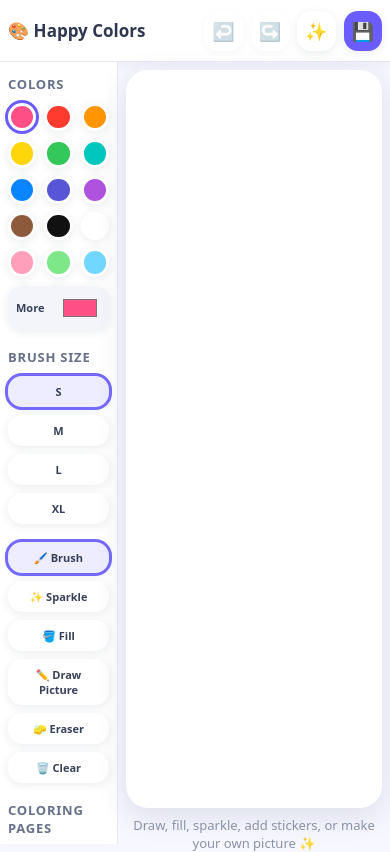
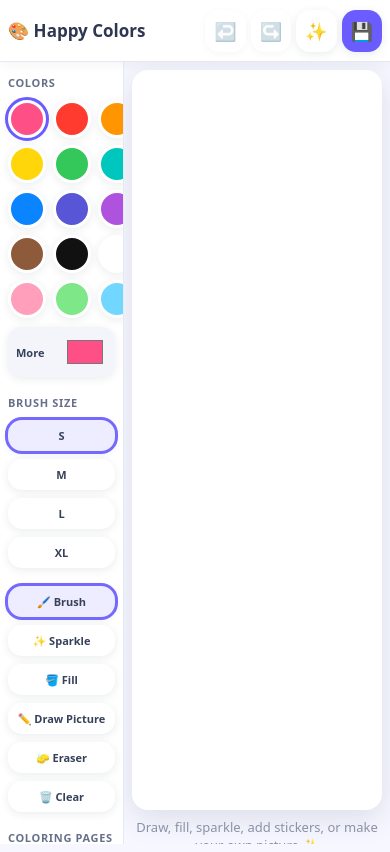
Before and after one commit to lienahu/Happy-Coloring, a plain HTML site: page index.html in a window 390 px wide. Both pictures are taken after a click on the button 22 px from the left and 117 px from the top of the page. Drawn offline with Linux system fonts and the light colour scheme.

Commit message:
Improve iPad and mobile support

```diff
--- a/app.js
+++ b/app.js
@@ -1,12 +1,23 @@
 const canvas=document.getElementById("canvas"),ctx=canvas.getContext("2d",{willReadFrequently:true});
+
+function syncAppHeight(){
+  document.documentElement.style.setProperty("--app-height", `${window.innerHeight}px`);
+}
+syncAppHeight();
+window.addEventListener("resize", syncAppHeight, {passive:true});
+window.addEventListener("orientationchange", ()=>setTimeout(syncAppHeight, 80), {passive:true});
+
 const palette=["#ff4f87","#ff3b30","#ff9500","#ffd60a","#34c759","#00c7be","#0a84ff","#5856d6","#af52de","#8e5a3c","#111111","#ffffff","#ff9fbb","#7ee787","#72d7ff"];
 let color=palette[0],size=8,tool="brush",drawing=false,last=null,history=[],redo=[],background="#ffffff",selectedSticker=null;
 
-function W(){return canvas.width/devicePixelRatio} function H(){return canvas.height/devicePixelRatio}
+function W(){return canvas.width/devicePixelRatio}
+function H(){return canvas.height/devicePixelRatio}
 function fitCanvas(){
- const r=canvas.getBoundingClientRect(),old=document.createElement("canvas");old.width=canvas.width;old.height=canvas.height;
+ const r=canvas.getBoundingClientRect(),old=document.createElement("canvas");
+ old.width=canvas.width;old.height=canvas.height;
  if(old.width&&old.height)old.getContext("2d").drawImage(canvas,0,0);
- canvas.width=Math.max(300,Math.floor(r.width*devicePixelRatio));canvas.height=Math.max(300,Math.floor(r.height*devicePixelRatio));
+ canvas.width=Math.max(300,Math.floor(r.width*devicePixelRatio));
+ canvas.height=Math.max(300,Math.floor(r.height*devicePixelRatio));
  ctx.setTransform(devicePixelRatio,0,0,devicePixelRatio,0,0);
  if(old.width&&old.height)ctx.drawImage(old,0,0,old.width,old.height,0,0,r.width,r.height);
 }
@@ -18,49 +29,117 @@ function p(e){const r=canvas.getBoundingClientRect();return{x:e.clientX-r.left,y
 function hex(h){h=h.replace("#","");let n=parseInt(h,16);return[(n>>16)&255,(n>>8)&255,n&255,255]}
 function floodFill(xCss,yCss,fillHex){
  const sx=canvas.width/canvas.clientWidth,sy=canvas.height/canvas.clientHeight;
- const x0=Math.floor(xCss*sx),y0=Math.floor(yCss*sy),im=ctx.getImageData(0,0,canvas.width,canvas.height),d=im.data,w=im.width,h=im.height;
+ const x0=Math.floor(xCss*sx),y0=Math.floor(yCss*sy);
+ const im=ctx.getImageData(0,0,canvas.width,canvas.height),d=im.data,w=im.width,h=im.height;
  const ii=(y0*w+x0)*4,target=[d[ii],d[ii+1],d[ii+2],d[ii+3]],fill=hex(fillHex),tol=45;
  if(Math.abs(target[0]-fill[0])+Math.abs(target[1]-fill[1])+Math.abs(target[2]-fill[2])<10)return;
  const seen=new Uint8Array(w*h),q=[[x0,y0]];
  while(q.length){
-  const [x,y]=q.pop();if(x<0||y<0||x>=w||y>=h)continue;const pos=y*w+x;if(seen[pos])continue;seen[pos]=1;const i=pos*4;
+  const [x,y]=q.pop();
+  if(x<0||y<0||x>=w||y>=h)continue;
+  const pos=y*w+x;if(seen[pos])continue;seen[pos]=1;const i=pos*4;
   const diff=Math.abs(d[i]-target[0])+Math.abs(d[i+1]-target[1])+Math.abs(d[i+2]-target[2])+Math.abs(d[i+3]-target[3]);
-  if(diff>tol)continue;d[i]=fill[0];d[i+1]=fill[1];d[i+2]=fill[2];d[i+3]=255;
+  if(diff>tol)continue;
+  d[i]=fill[0];d[i+1]=fill[1];d[i+2]=fill[2];d[i+3]=255;
   q.push([x+1,y],[x-1,y],[x,y+1],[x,y-1]);
  }
  ctx.putImageData(im,0,0)
 }
 function sparkle(a,b){
  let dx=b.x-a.x,dy=b.y-a.y,n=Math.max(1,Math.floor(Math.hypot(dx,dy)/6));
- for(let i=0;i<n;i++){if(Math.random()>.6)continue;let t=Math.random(),x=a.x+dx*t+(Math.random()-.5)*size,y=a.y+dy*t+(Math.random()-.5)*size,r=Math.max(1,size*.08);
-  ctx.save();ctx.fillStyle=Math.random()>.35?"#fff":"#fff0a8";ctx.globalAlpha=.9;ctx.beginPath();ctx.arc(x,y,r,0,Math.PI*2);ctx.fill();ctx.restore();}
+ for(let i=0;i<n;i++){
+  if(Math.random()>.6)continue;
+  let t=Math.random(),x=a.x+dx*t+(Math.random()-.5)*size,y=a.y+dy*t+(Math.random()-.5)*size,r=Math.max(1,size*.08);
+  ctx.save();ctx.fillStyle=Math.random()>.35?"#fff":"#fff0a8";ctx.globalAlpha=.9;
+  ctx.beginPath();ctx.arc(x,y,r,0,Math.PI*2);ctx.fill();ctx.restore();
+ }
 }
 function start(e){
  const pt=p(e);
- if(selectedSticker){ctx.save();ctx.font="48px serif";ctx.textAlign="center";ctx.textBaseline="middle";ctx.fillText(selectedSticker,pt.x,pt.y);ctx.restore();snap();return}
+ if(selectedSticker){
+   ctx.save();ctx.font="48px serif";ctx.textAlign="center";ctx.textBaseline="middle";
+   ctx.fillText(selectedSticker,pt.x,pt.y);ctx.restore();snap();return;
+ }
  if(tool==="bucket"){floodFill(pt.x,pt.y,color);snap();return}
- drawing=true;last=pt;ctx.beginPath();ctx.moveTo(pt.x,pt.y);e.preventDefault()
+ drawing=true;last=pt;ctx.beginPath();ctx.moveTo(pt.x,pt.y);
+ if(canvas.setPointerCapture){try{canvas.setPointerCapture(e.pointerId)}catch(_){}}
+ e.preventDefault()
 }
-function move(e){if(!drawing)return;const pt=p(e);ctx.lineCap="round";ctx.lineJoin="round";ctx.globalCompositeOperation=tool==="eraser"?"destination-out":"source-over";
- ctx.strokeStyle=tool==="outline"?"#22252d":color;ctx.lineWidth=tool==="outline"?Math.max(2,Math.min(size,6)):size;ctx.lineTo(pt.x,pt.y);ctx.stroke();if(tool==="sparkle")sparkle(last,pt);ctx.beginPath();ctx.moveTo(pt.x,pt.y);last=pt;e.preventDefault()}
-function end(){if(drawing){drawing=false;ctx.beginPath();snap()}}
-canvas.addEventListener("pointerdown",start);canvas.addEventListener("pointermove",move);window.addEventListener("pointerup",end);canvas.addEventListener("pointercancel",end);
+function move(e){
+ if(!drawing)return;
+ const pt=p(e);
+ ctx.lineCap="round";ctx.lineJoin="round";
+ ctx.globalCompositeOperation=tool==="eraser"?"destination-out":"source-over";
+ ctx.strokeStyle=tool==="outline"?"#22252d":color;
+ ctx.lineWidth=tool==="outline"?Math.max(2,Math.min(size,6)):size;
+ ctx.lineTo(pt.x,pt.y);ctx.stroke();
+ if(tool==="sparkle")sparkle(last,pt);
+ ctx.beginPath();ctx.moveTo(pt.x,pt.y);last=pt;e.preventDefault()
+}
+function end(e){
+ if(drawing){drawing=false;ctx.beginPath();snap()}
+ if(e&&canvas.releasePointerCapture){try{canvas.releasePointerCapture(e.pointerId)}catch(_){}}
+}
 
-const pal=document.getElementById("palette");palette.forEach((c,i)=>{const b=document.createElement("button");b.className="swatch"+(i?"":" active");b.style.background=c;b.onclick=()=>{color=c;selectedSticker=null;document.querySelectorAll(".swatch").forEach(x=>x.classList.remove("active"));b.classList.add("active")};pal.appendChild(b)});
+canvas.addEventListener("pointerdown",start);
+canvas.addEventListener("pointermove",move);
+canvas.addEventListener("pointerup",end);
+canvas.addEventListener("pointercancel",end);
+
+const pal=document.getElementById("palette");
+palette.forEach((c,i)=>{
+ const b=document.createElement("button");
+ b.className="swatch"+(i?"":" active");b.style.background=c;
+ b.onclick=()=>{
+   color=c;selectedSticker=null;
+   document.querySelectorAll(".swatch").forEach(x=>x.classList.remove("active"));b.classList.add("active")
+ };
+ pal.appendChild(b)
+});
 colorPicker.oninput=e=>{color=e.target.value;selectedSticker=null};
-document.querySelectorAll(".brush").forEach(b=>b.onclick=()=>{size=+b.dataset.size;document.querySelectorAll(".brush").forEach(x=>x.classList.remove("active"));b.classList.add("active")});
-function setTool(t){tool=t;selectedSticker=null;document.querySelectorAll(".stickers button").forEach(x=>x.classList.remove("active"));["brush","sparkle","bucket","outline","eraser"].forEach(n=>document.getElementById(n+"Btn").classList.toggle("active",t===n))}
-brushBtn.onclick=()=>setTool("brush");sparkleBtn.onclick=()=>setTool("sparkle");bucketBtn.onclick=()=>setTool("bucket");outlineBtn.onclick=()=>setTool("outline");eraserBtn.onclick=()=>setTool("eraser");
-document.querySelectorAll(".stickers button").forEach(b=>b.onclick=()=>{selectedSticker=b.dataset.sticker;document.querySelectorAll(".stickers button").forEach(x=>x.classList.remove("active"));b.classList.add("active")});
+
+document.querySelectorAll(".brush").forEach(b=>b.onclick=()=>{
+ size=+b.dataset.size;
+ document.querySelectorAll(".brush").forEach(x=>x.classList.remove("active"));b.classList.add("active")
+});
+
+function setTool(t){
+ tool=t;selectedSticker=null;
+ document.querySelectorAll(".stickers button").forEach(x=>x.classList.remove("active"));
+ ["brush","sparkle","bucket","outline","eraser"].forEach(n=>document.getElementById(n+"Btn").classList.toggle("active",t===n))
+}
+brushBtn.onclick=()=>setTool("brush");
+sparkleBtn.onclick=()=>setTool("sparkle");
+bucketBtn.onclick=()=>setTool("bucket");
+outlineBtn.onclick=()=>setTool("outline");
+eraserBtn.onclick=()=>setTool("eraser");
+
+document.querySelectorAll(".stickers button").forEach(b=>b.onclick=()=>{
+ selectedSticker=b.dataset.sticker;
+ document.querySelectorAll(".stickers button").forEach(x=>x.classList.remove("active"));b.classList.add("active")
+});
 
 undoBtn.onclick=()=>{if(history.length>1){redo.push(history.pop());restore(history.at(-1));buttons()}};
 redoBtn.onclick=()=>{if(redo.length){let s=redo.pop();history.push(s);restore(s);buttons()}};
-function clearAll(){ctx.clearRect(0,0,W(),H());canvas.style.backgroundImage="none";snap()}
+
+function clearAll(){ctx.clearRect(0,0,W(),H());snap()}
 clearBtn.onclick=()=>{if(confirm("Clear this picture?"))clearAll()};
-newBtn.onclick=()=>confirmModal.classList.remove("hidden");cancelNew.onclick=()=>confirmModal.classList.add("hidden");confirmNew.onclick=()=>{confirmModal.classList.add("hidden");clearAll()};
-saveBtn.onclick=()=>{const out=document.createElement("canvas");out.width=canvas.width;out.height=canvas.height;let o=out.getContext("2d");o.fillStyle=background;o.fillRect(0,0,out.width,out.height);o.drawImage(canvas,0,0);let a=document.createElement("a");a.download="my-coloring.png";a.href=out.toDataURL();a.click()};
+newBtn.onclick=()=>confirmModal.classList.remove("hidden");
+cancelNew.onclick=()=>confirmModal.classList.add("hidden");
+confirmNew.onclick=()=>{confirmModal.classList.add("hidden");clearAll()};
 
-document.querySelectorAll(".bg").forEach(b=>b.onclick=()=>{background=b.dataset.bg;canvas.style.background=background;document.querySelectorAll(".bg").forEach(x=>x.classList.remove("active"));b.classList.add("active")});
+saveBtn.onclick=()=>{
+ const out=document.createElement("canvas");
+ out.width=canvas.width;out.height=canvas.height;
+ let o=out.getContext("2d");
+ o.fillStyle=background;o.fillRect(0,0,out.width,out.height);o.drawImage(canvas,0,0);
+ let a=document.createElement("a");a.download="my-coloring.png";a.href=out.toDataURL();a.click()
+};
+
+document.querySelectorAll(".bg").forEach(b=>b.onclick=()=>{
+ background=b.dataset.bg;canvas.style.background=background;
+ document.querySelectorAll(".bg").forEach(x=>x.classList.remove("active"));b.classList.add("active")
+});
 
 function line(x1,y1,x2,y2){ctx.moveTo(x1,y1);ctx.lineTo(x2,y2)}
 function circle(x,y,r){ctx.moveTo(x+r,y);ctx.arc(x,y,r,0,Math.PI*2)}
@@ -70,13 +149,26 @@ function page(name){
  if(name==="blank"){ctx.restore();snap();return}
  if(name==="unicorn"){circle(cx,cy,110);circle(cx-42,cy-20,9);circle(cx+42,cy-20,9);ctx.moveTo(cx-40,cy+45);ctx.quadraticCurveTo(cx,cy+70,cx+40,cy+45);ctx.moveTo(cx,cy-110);line(cx,cy-110,cx+18,cy-190);line(cx+18,cy-190,cx+42,cy-108);ctx.moveTo(cx-100,cy-55);line(cx-150,cy-100,cx-115,cy-20);ctx.moveTo(cx+100,cy-55);line(cx+150,cy-100,cx+115,cy-20)}
  if(name==="princess"){circle(cx,cy-45,80);ctx.moveTo(cx-80,cy-90);line(cx-50,cy-150,cx-10,cy-105);line(cx-10,cy-105,cx+25,cy-155);line(cx+25,cy-155,cx+75,cy-95);ctx.moveTo(cx-25,cy-20);circle(cx-28,cy-35,7);circle(cx+28,cy-35,7);ctx.moveTo(cx-35,cy+10);ctx.quadraticCurveTo(cx,cy+35,cx+35,cy+10);ctx.moveTo(cx-70,cy+40);line(cx-150,cy+210,cx+150,cy+210);line(cx+150,cy+210,cx+70,cy+40)}
- if(name==="cat"){circle(cx,cy,105);ctx.moveTo(cx-80,cy-75);line(cx-120,cy-150,cx-35,cy-110);ctx.moveTo(cx+80,cy-75);line(cx+120,cy-150,cx+35,cy-110);circle(cx-38,cy-18,9);circle(cx+38,cy-18,9);ctx.moveTo(cx,cy);line(cx-12,cy+18,cx+12,cy+18);ctx.moveTo(cx,cy+18);ctx.quadraticCurveTo(cx-20,cy+40,cx-40,cy+28);ctx.moveTo(cx,cy+18);ctx.quadraticCurveTo(cx+20,cy+40,cx+40,cy+28);[-1,1].forEach(s=>{ctx.moveTo(cx+s*35,cy+10);line(cx+s*125,cy-5,cx+s*155,cy-10);ctx.moveTo(cx+s*35,cy+25);line(cx+s*125,cy+35,cx+s*155,cy+38)})}
+ if(name==="cat"){circle(cx,cy,105);ctx.moveTo(cx-80,cy-75);line(cx-120,cy-150,cx-35,cy-110);ctx.moveTo(cx+80,cy-75);line(cx+120,cy-150,cx+35,cy-110);circle(cx-38,cy-18,9);circle(cx+38,cy-18,9);ctx.moveTo(cx,cy);line(cx-12,cy+18,cx+12,cy+18);ctx.moveTo(cx,cy+18);ctx.quadraticCurveTo(cx-20,cy+40,cx-40,cy+28);ctx.moveTo(cx,cy+18);ctx.quadraticCurveTo(cx+20,cy+40,cx+40,cy+28)}
  if(name==="butterfly"){ctx.moveTo(cx,cy-100);line(cx,cy+120,cx,cy-100);circle(cx,cy-120,18);ctx.moveTo(cx-5,cy-80);ctx.bezierCurveTo(cx-180,cy-210,cx-210,cy+10,cx-20,cy+20);ctx.moveTo(cx+5,cy-80);ctx.bezierCurveTo(cx+180,cy-210,cx+210,cy+10,cx+20,cy+20);ctx.moveTo(cx-15,cy+15);ctx.bezierCurveTo(cx-150,cy+10,cx-160,cy+180,cx-5,cy+105);ctx.moveTo(cx+15,cy+15);ctx.bezierCurveTo(cx+150,cy+10,cx+160,cy+180,cx+5,cy+105)}
- if(name==="dino"){ctx.moveTo(cx-160,cy+100);ctx.bezierCurveTo(cx-220,cy-40,cx-80,cy-170,cx+40,cy-100);ctx.bezierCurveTo(cx+140,cy-150,cx+180,cy-60,cx+120,cy);ctx.bezierCurveTo(cx+90,cy+30,cx+95,cy+100,cx+160,cy+130);ctx.moveTo(cx-160,cy+100);ctx.bezierCurveTo(cx-40,cy+130,cx+70,cy+120,cx+160,cy+130);circle(cx+65,cy-75,7);ctx.moveTo(cx+100,cy-50);ctx.quadraticCurveTo(cx+125,cy-35,cx+145,cy-48)}
+ if(name==="dino"){ctx.moveTo(cx-160,cy+100);ctx.bezierCurveTo(cx-220,cy-40,cx-80,cy-170,cx+40,cy-100);ctx.bezierCurveTo(cx+140,cy-150,cx+180,cy-60,cx+120,cy);ctx.bezierCurveTo(cx+90,cy+30,cx+95,cy+100,cx+160,cy+130);ctx.moveTo(cx-160,cy+100);ctx.bezierCurveTo(cx-40,cy+130,cx+70,cy+120,cx+160,cy+130);circle(cx+65,cy-75,7)}
  ctx.stroke();ctx.restore();snap()
 }
 document.querySelectorAll(".pageBtn").forEach(b=>b.onclick=()=>page(b.dataset.page));
 
-imageUpload.onchange=e=>{const f=e.target.files[0];if(!f)return;const im=new Image();im.onload=()=>{ctx.clearRect(0,0,W(),H());let s=Math.min(W()/im.width,H()/im.height),nw=im.width*s,nh=im.height*s;ctx.drawImage(im,(W()-nw)/2,(H()-nh)/2,nw,nh);snap()};im.src=URL.createObjectURL(f)};
+imageUpload.onchange=e=>{
+ const f=e.target.files&&e.target.files[0];if(!f)return;
+ const url=URL.createObjectURL(f),im=new Image();
+ im.onload=()=>{
+   ctx.clearRect(0,0,W(),H());
+   let s=Math.min(W()/im.width,H()/im.height),nw=im.width*s,nh=im.height*s;
+   ctx.drawImage(im,(W()-nw)/2,(H()-nh)/2,nw,nh);
+   snap();
+   URL.revokeObjectURL(url);
+   e.target.value="";
+ };
+ im.src=url;
+};
 
-window.addEventListener("resize",fitCanvas);fitCanvas();snap();buttons();
+window.addEventListener("resize",()=>{syncAppHeight();fitCanvas()},{passive:true});
+fitCanvas();snap();buttons();
--- a/style.css
+++ b/style.css
@@ -1,16 +1,169 @@
-*{box-sizing:border-box}body{margin:0;font-family:ui-rounded,"Arial Rounded MT Bold",system-ui,sans-serif;background:#f6f7ff;color:#2e3650;overflow:hidden}
-header{height:72px;background:#fff;display:flex;align-items:center;justify-content:space-between;padding:10px 18px;border-bottom:1px solid #e7e9f2;box-shadow:0 2px 12px #0000000d}
-.brand{font-weight:900;font-size:24px}.top-actions{display:flex;gap:8px}button,.upload,.custom-color{font:inherit;border:0;border-radius:14px;background:#fff;padding:10px 12px;box-shadow:0 2px 8px #25304a18;cursor:pointer;font-weight:750;color:#37415a}
-button.primary{background:#6b5cff;color:#fff}button:disabled{opacity:.4;cursor:default}
-main{display:grid;grid-template-columns:260px 1fr;height:calc(100vh - 72px)}.tools{background:#fff;padding:14px;overflow:auto;border-right:1px solid #e7e9f2}.tools section{margin-bottom:18px}
+*{box-sizing:border-box}
+:root{
+  font-family:ui-rounded,"Arial Rounded MT Bold",system-ui,-apple-system,BlinkMacSystemFont,"Segoe UI",sans-serif;
+  color:#2e3650;
+  --app-height:100dvh;
+  --header-h:72px;
+}
+html,body{margin:0;width:100%;height:100%;background:#f6f7ff}
+body{
+  min-height:100vh;
+  min-height:100dvh;
+  height:var(--app-height);
+  overflow:hidden;
+  -webkit-text-size-adjust:100%;
+  touch-action:manipulation;
+}
+button,.upload-control,.custom-color{font:inherit;-webkit-tap-highlight-color:transparent}
+button{touch-action:manipulation}
+header{
+  height:var(--header-h);
+  background:#fff;
+  display:flex;
+  align-items:center;
+  justify-content:space-between;
+  gap:10px;
+  padding:
+    calc(10px + env(safe-area-inset-top))
+    calc(18px + env(safe-area-inset-right))
+    10px
+    calc(18px + env(safe-area-inset-left));
+  border-bottom:1px solid #e7e9f2;
+  box-shadow:0 2px 12px #0000000d;
+  position:relative;
+  z-index:10;
+}
+.brand{font-weight:900;font-size:24px;white-space:nowrap}
+.top-actions{display:flex;gap:8px;flex-wrap:nowrap}
+button,.upload-control,.custom-color{
+  border:0;border-radius:14px;background:#fff;padding:10px 12px;
+  box-shadow:0 2px 8px #25304a18;cursor:pointer;font-weight:750;color:#37415a
+}
+button.primary{background:#6b5cff;color:#fff}
+button:disabled{opacity:.4;cursor:default}
+
+main{
+  display:grid;
+  grid-template-columns:260px minmax(0,1fr);
+  height:calc(var(--app-height) - var(--header-h));
+  min-height:0;
+}
+
+.tools{
+  background:#fff;
+  padding:14px 14px calc(24px + env(safe-area-inset-bottom));
+  overflow-y:auto;
+  overflow-x:hidden;
+  min-height:0;
+  border-right:1px solid #e7e9f2;
+  -webkit-overflow-scrolling:touch;
+  overscroll-behavior:contain;
+  touch-action:pan-y;
+}
+.tools section{margin-bottom:18px}
+.tools section:last-child{margin-bottom:8px}
 h2{font-size:13px;color:#66708a;letter-spacing:.06em;text-transform:uppercase;margin:5px 0 10px}
-.palette{display:grid;grid-template-columns:repeat(5,1fr);gap:8px}.swatch{aspect-ratio:1;border-radius:50%;padding:0;border:3px solid white}.swatch.active{outline:3px solid #6b5cff}
-.custom-color,.upload{display:flex;justify-content:space-between;align-items:center;margin-top:9px;background:#f4f5fb}.custom-color input{width:42px;height:28px;border:0;background:transparent}
-.brushes,.tool-buttons,.pages,.backgrounds{display:grid;grid-template-columns:1fr 1fr;gap:8px}.brush.active,#brushBtn.active,#outlineBtn.active,#eraserBtn.active{outline:3px solid #7568ff;background:#eeecff}
-#sparkleBtn.active{outline:3px solid #ffbf2f;background:#fff4bf}#bucketBtn.active{outline:3px solid #38a85c;background:#e8f8ee}
-.stickers{display:grid;grid-template-columns:repeat(4,1fr);gap:8px}.stickers button{font-size:24px;padding:8px}.stickers button.active{outline:3px solid #ff8ab0;background:#fff0f6}
-.tiny{font-size:11px;color:#8a92a7;margin-top:7px}.canvas-wrap{position:relative;padding:18px;min-width:0;min-height:0}
-canvas{width:100%;height:calc(100% - 28px);display:block;background:#fff;border-radius:22px;box-shadow:0 8px 30px #26324a20;touch-action:none}
-.hint{text-align:center;color:#8a92a7;font-size:13px;margin-top:8px}.upload input{display:none}
-.modal{position:fixed;inset:0;background:#222a4680;display:grid;place-items:center}.hidden{display:none}.dialog{background:#fff;border-radius:22px;padding:26px;text-align:center}.big{font-size:46px}.dialog h3{font-size:22px;margin:8px}.danger{background:#ff5c75;color:#fff}
-@media(max-width:760px){header{height:62px;padding:8px}.brand{font-size:17px}.top-actions button{font-size:0}.top-actions button::first-letter{font-size:18px}main{grid-template-columns:118px 1fr;height:calc(100vh - 62px)}.tools{padding:8px}.palette{grid-template-columns:repeat(3,1fr)}.brushes,.tool-buttons,.pages,.backgrounds{grid-template-columns:1fr}.stickers{grid-template-columns:repeat(2,1fr)}button,.upload,.custom-color{padding:8px;font-size:11px}.canvas-wrap{padding:8px}}
+
+.palette{display:grid;grid-template-columns:repeat(5,1fr);gap:8px}
+.swatch{aspect-ratio:1;border-radius:50%;padding:0;border:3px solid white;min-width:38px;min-height:38px}
+.swatch.active{outline:3px solid #6b5cff}
+.custom-color{
+  display:flex;justify-content:space-between;align-items:center;margin-top:9px;background:#f4f5fb
+}
+.custom-color input{width:44px;height:34px;border:0;background:transparent}
+
+.brushes,.tool-buttons,.pages,.backgrounds{display:grid;grid-template-columns:1fr 1fr;gap:8px}
+.brush.active,#brushBtn.active,#outlineBtn.active,#eraserBtn.active{outline:3px solid #7568ff;background:#eeecff}
+#sparkleBtn.active{outline:3px solid #ffbf2f;background:#fff4bf}
+#bucketBtn.active{outline:3px solid #38a85c;background:#e8f8ee}
+
+.stickers{display:grid;grid-template-columns:repeat(4,1fr);gap:8px}
+.stickers button{font-size:24px;padding:8px;min-height:48px}
+.stickers button.active{outline:3px solid #ff8ab0;background:#fff0f6}
+.tiny{font-size:11px;color:#8a92a7;margin-top:7px}
+
+.upload-control{
+  position:relative;
+  display:flex;
+  justify-content:center;
+  align-items:center;
+  width:100%;
+  min-height:50px;
+  margin-top:10px;
+  background:#f4f5fb;
+  overflow:hidden;
+  user-select:none;
+  -webkit-user-select:none;
+}
+.upload-control input[type="file"]{
+  position:absolute;
+  inset:0;
+  width:100%;
+  height:100%;
+  opacity:0.001;
+  cursor:pointer;
+  font-size:100px;
+}
+
+.canvas-wrap{
+  position:relative;
+  padding:18px 18px calc(18px + env(safe-area-inset-bottom));
+  min-width:0;
+  min-height:0;
+  overflow:hidden;
+}
+canvas{
+  width:100%;
+  height:calc(100% - 28px);
+  min-height:220px;
+  display:block;
+  background:#fff;
+  border-radius:22px;
+  box-shadow:0 8px 30px #26324a20;
+  touch-action:none;
+}
+.hint{text-align:center;color:#8a92a7;font-size:13px;margin-top:8px}
+
+.modal{position:fixed;inset:0;background:#222a4680;display:grid;place-items:center;padding:20px;z-index:50}
+.hidden{display:none}
+.dialog{background:#fff;border-radius:22px;padding:26px;text-align:center;max-width:360px;width:100%}
+.big{font-size:46px}.dialog h3{font-size:22px;margin:8px}.danger{background:#ff5c75;color:#fff}
+
+@media (max-width:900px){
+  :root{--header-h:66px}
+  header{padding-left:12px;padding-right:12px}
+  .brand{font-size:20px}
+  main{grid-template-columns:220px minmax(0,1fr)}
+  .tools{padding:10px 10px calc(22px + env(safe-area-inset-bottom))}
+}
+
+@media (max-width:700px){
+  :root{--header-h:62px}
+  header{padding:7px max(8px,env(safe-area-inset-right)) 7px max(8px,env(safe-area-inset-left))}
+  .brand{font-size:17px}
+  .top-actions{gap:5px}
+  .top-actions button{font-size:0;padding:9px;min-width:40px;min-height:40px}
+  .top-actions button::first-letter{font-size:18px}
+  main{grid-template-columns:124px minmax(0,1fr)}
+  .tools{padding:8px 8px calc(20px + env(safe-area-inset-bottom))}
+  .palette{grid-template-columns:repeat(3,1fr);gap:7px}
+  .brushes,.tool-buttons,.pages,.backgrounds{grid-template-columns:1fr}
+  .stickers{grid-template-columns:repeat(2,1fr)}
+  button,.upload-control,.custom-color{padding:8px;font-size:11px}
+  .canvas-wrap{padding:8px 8px calc(10px + env(safe-area-inset-bottom))}
+  canvas{height:calc(100% - 24px);border-radius:16px}
+  h2{font-size:11px}
+}
+
+@media (orientation:landscape) and (max-height:600px){
+  :root{--header-h:56px}
+  .brand{font-size:16px}
+  header{padding-top:5px;padding-bottom:5px}
+  .tools section{margin-bottom:12px}
+  .canvas-wrap{padding-top:8px}
+}
+
+@media (pointer:coarse){
+  button,.upload-control{min-height:44px}
+  .swatch{min-width:42px;min-height:42px}
+}
```
Also changed, not shown: index.html (+8 -7 lines), README.md.
